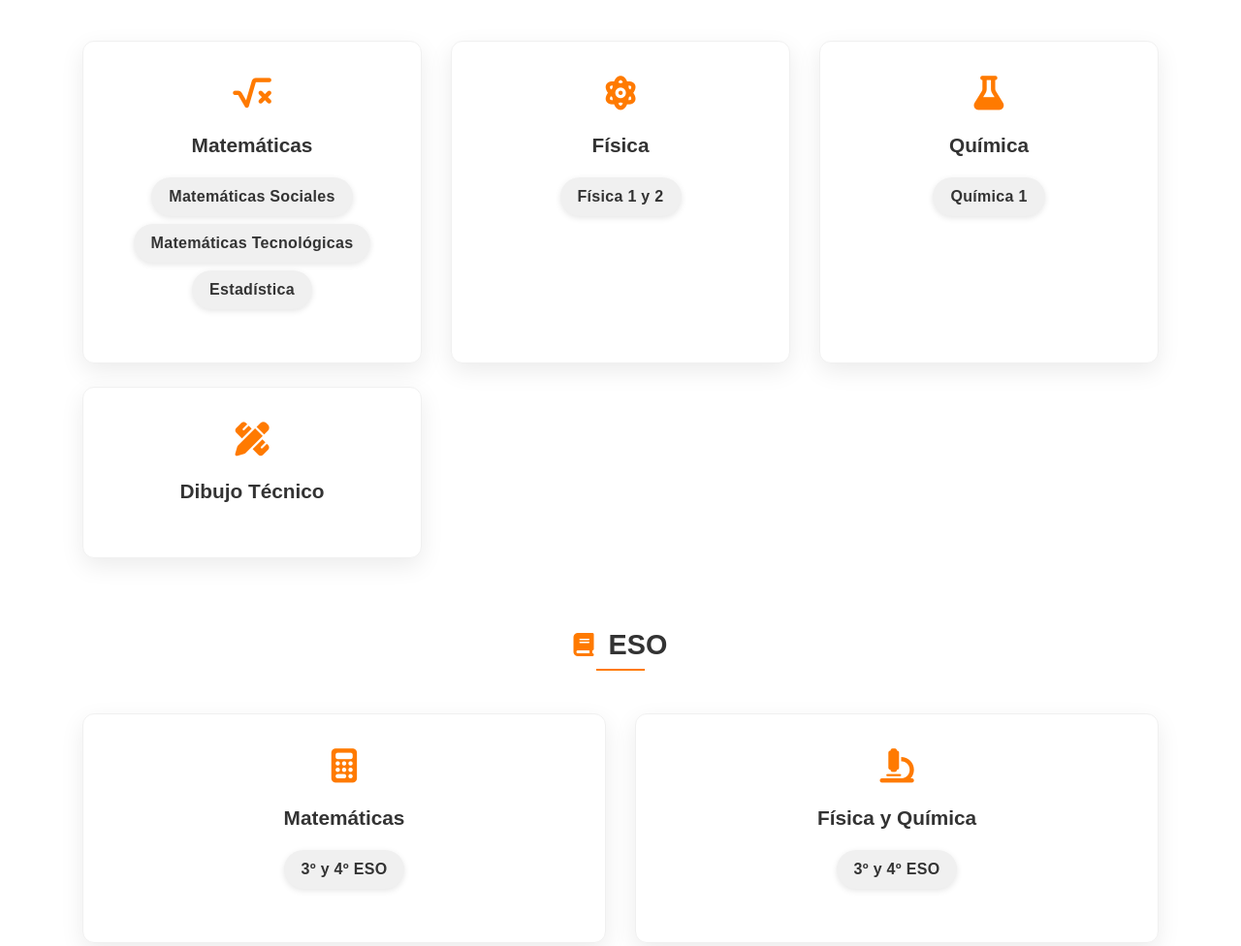
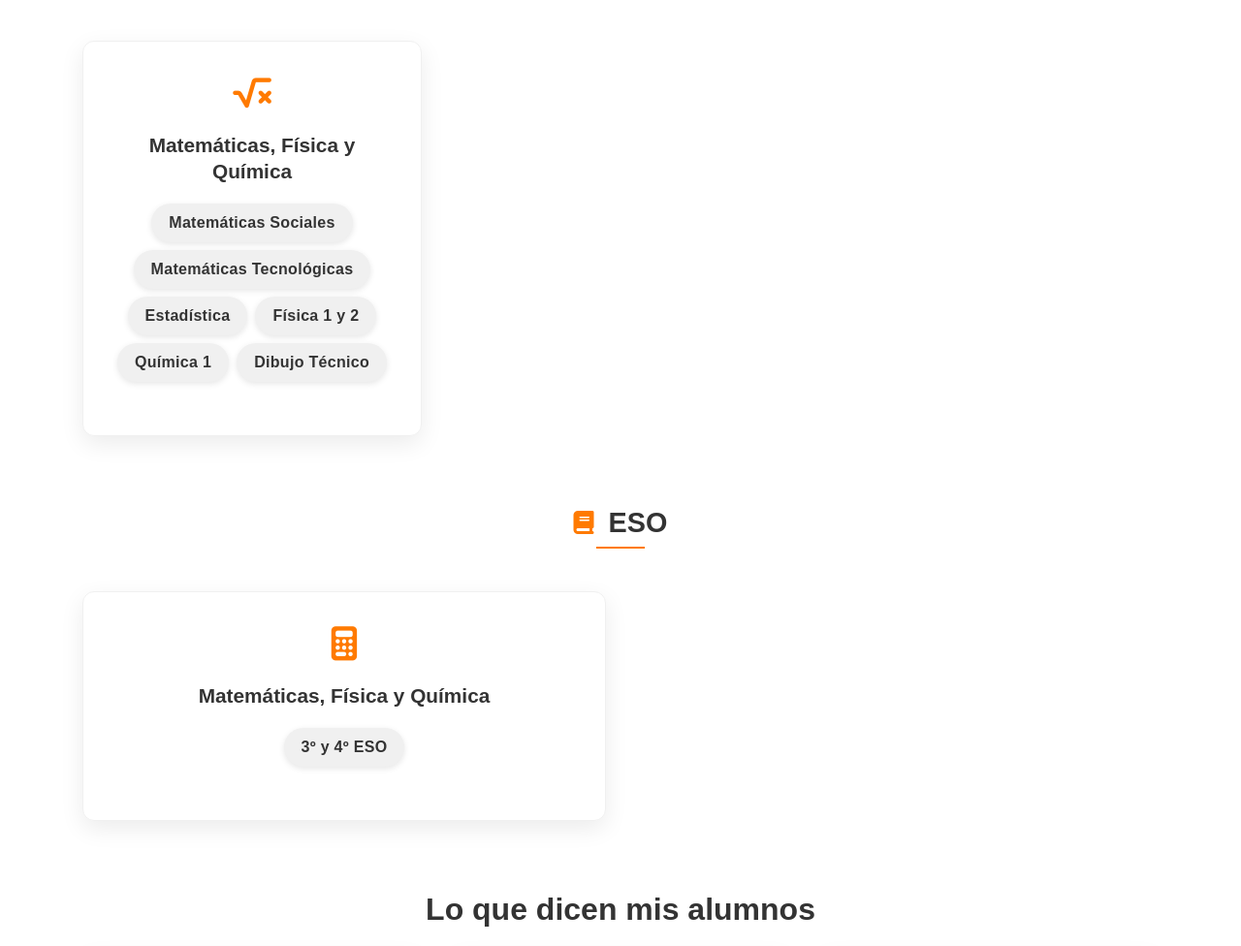
Before and after one commit to sairiax/Web-Academia-Sergi-Cort-s, a plain HTML site: page index.html in a window 1280 px wide. Shown: the part 3960-4936 px from the top of the page at 97% size. Drawn offline with nearby package versions, Linux system fonts and the light colour scheme; a web font is replaced by a local one.

Commit message:
Add click map to open location and collapsed subjects of Bachiller and ESO

```diff
--- a/index.html
+++ b/index.html
@@ -118,7 +118,8 @@
           </div>
 
           <!-- CTA -->
-          <a href="#contacto" class="btn btn-warning btn-lg mt-4 shadow d-block mx-auto d-md-inline-block mx-md-0">Contactar ahora</a>
+          <a href="#contacto"
+            class="btn btn-warning btn-lg mt-4 shadow d-block mx-auto d-md-inline-block mx-md-0">Contactar ahora</a>
         </div>
       </div>
     </div>
@@ -352,45 +353,15 @@
             <div class="card-icon">
               <i class="fas fa-square-root-alt"></i>
             </div>
-            <h4>Matemáticas</h4>
+            <h4>Matemáticas, Física y Química</h4>
             <div class="subject-tags">
               <span class="tag">Matemáticas Sociales</span>
               <span class="tag">Matemáticas Tecnológicas</span>
               <span class="tag">Estadística</span>
+              <span class="tag">Física 1 y 2</span>
+              <span class="tag">Química 1</span>
+              <span class="tag">Dibujo Técnico</span>
             </div>
-          </div>
-        </div>
-
-        <div class="col-lg-4 col-md-6 mb-4">
-          <div class="subject-card">
-            <div class="card-icon">
-              <i class="fas fa-atom"></i>
-            </div>
-            <h4>Física</h4>
-            <div class="subject-tags">
-              <span class="tag">Física 1 y 2</span>
-            </div>
-          </div>
-        </div>
-
-        <div class="col-lg-4 col-md-6 mb-4">
-          <div class="subject-card">
-            <div class="card-icon">
-              <i class="fas fa-flask"></i>
-            </div>
-            <h4>Química</h4>
-            <div class="subject-tags">
-              <span class="tag">Química 1</span>
-            </div>
-          </div>
-        </div>
-
-        <div class="col-lg-4 col-md-6 mb-4">
-          <div class="subject-card">
-            <div class="card-icon">
-              <i class="fas fa-pencil-ruler"></i>
-            </div>
-            <h4>Dibujo Técnico</h4>
           </div>
         </div>
 
@@ -407,19 +378,7 @@
             <div class="card-icon">
               <i class="fas fa-calculator"></i>
             </div>
-            <h4>Matemáticas</h4>
-            <div class="subject-tags">
-              <span class="tag">3º y 4º ESO</span>
-            </div>
-          </div>
-        </div>
-
-        <div class="col-lg-6 col-md-6 mb-4">
-          <div class="subject-card">
-            <div class="card-icon">
-              <i class="fas fa-microscope"></i>
-            </div>
-            <h4>Física y Química</h4>
+            <h4>Matemáticas, Física y Química</h4>
             <div class="subject-tags">
               <span class="tag">3º y 4º ESO</span>
             </div>
@@ -721,6 +680,9 @@
                 width="100%" height="300" style="border:0;" allowfullscreen="" loading="lazy"
                 referrerpolicy="no-referrer-when-downgrade">
               </iframe>
+              <a href="https://www.google.com/maps/place/Academia+Sergi+Cortés/@38.6947474,-0.4771624,17z"
+                target="_blank" style="position:absolute; top:0; left:0; width:100%; height:100%; z-index:2;">
+              </a>
             </div>
             <div class="location-highlight mt-3">
               <p class="text-muted mb-2">
```
